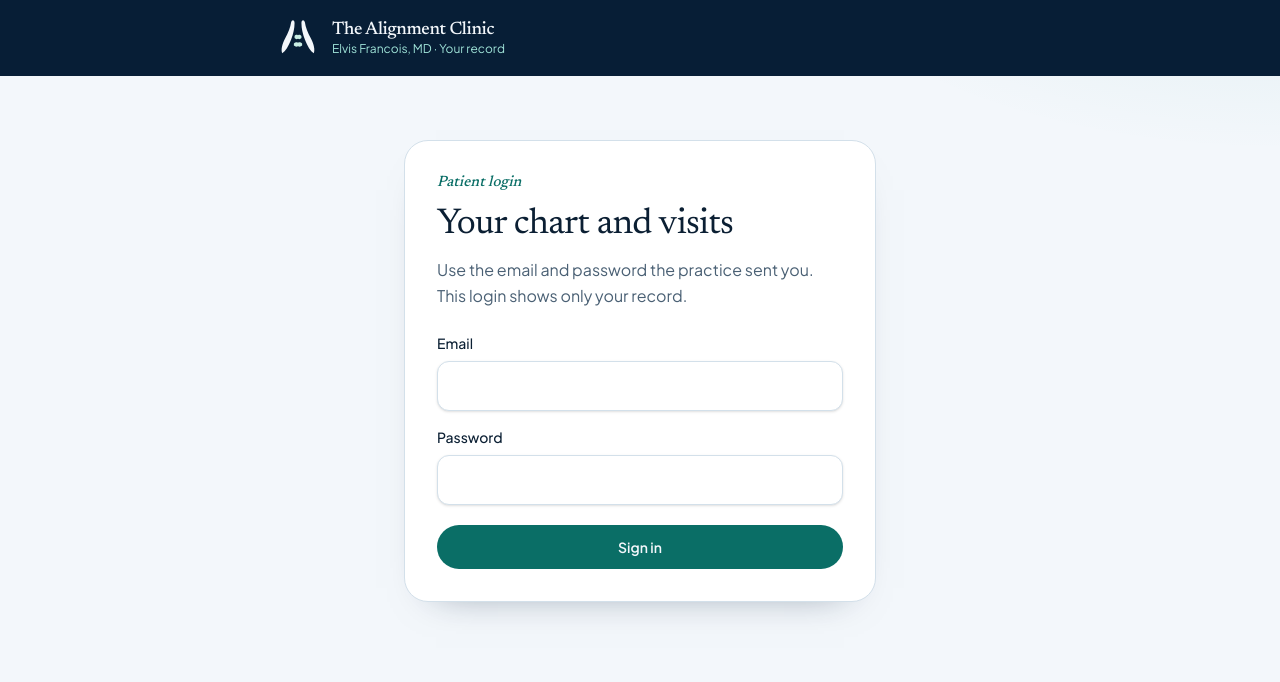
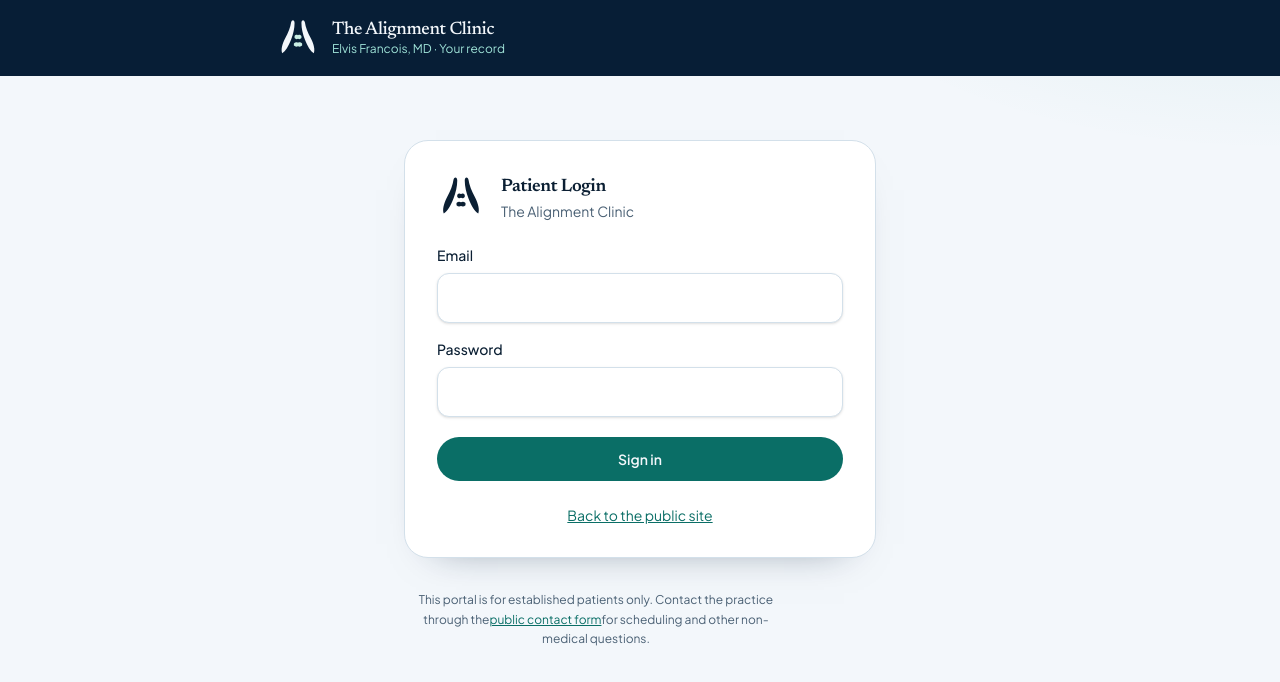
Before and after one commit to AntimatterIDE/elvis-practice, a Next.js app: page /portal/login in a window 1280 px wide. Shown: the top 682 px of the page. Built offline with nearby package versions, Linux system fonts and the light colour scheme; no server answers.

Commit message:
antimatter: checkpoint ch_muwznnt9_1

```diff
--- a/app/portal/login/page.tsx
+++ b/app/portal/login/page.tsx
@@ -2,6 +2,7 @@ import { redirect } from "next/navigation";
 import { PortalLoginForm } from "@/components/portal/login-form";
 import { readPortalCookie } from "@/lib/portal/cookie";
 import { getPortalStore } from "@/lib/portal/repository";
+import { BrandMark } from "@/components/site/brand";
 
 export const dynamic = "force-dynamic";
 
@@ -12,13 +13,25 @@ export default async function PortalLoginPage() {
   return (
     <div className="mx-auto max-w-lg px-5 py-12 sm:py-16">
       <div className="rounded-3xl border border-line bg-card p-6 shadow-[0_18px_40px_-32px_rgb(7_30_54_/_0.55)] sm:p-8">
-        <p className="kicker text-oxide-deep">Patient login</p>
-        <h1 className="mt-3 font-display text-4xl tracking-tight">Your chart and visits</h1>
-        <p className="mt-3 text-base leading-relaxed text-muted">
-          Use the email and password the practice sent you. This login shows only your record.
+        <div className="flex items-center gap-4 mb-6">
+          <BrandMark tone="ink" className="size-12" />
+          <div>
+            <p className="font-display text-lg font-semibold text-ink">Patient Login</p>
+            <p className="text-sm text-muted">The Alignment Clinic</p>
+          </div>
+        </div>
+        <PortalLoginForm />
+        <p className="mt-6 text-center text-sm text-muted">
+          <a href="/" className="text-oxide-deep underline hover:text-oxide-ink">
+            Back to the public site
+          </a>
         </p>
-        <PortalLoginForm />
       </div>
+      <p className="mt-8 max-w-sm text-center text-xs leading-relaxed text-muted">
+        This portal is for established patients only. Contact the practice through the
+        <a href="/contact" className="text-oxide-deep underline hover:text-oxide-ink">public contact form</a>
+        for scheduling and other non-medical questions.
+      </p>
     </div>
   );
 }
```
